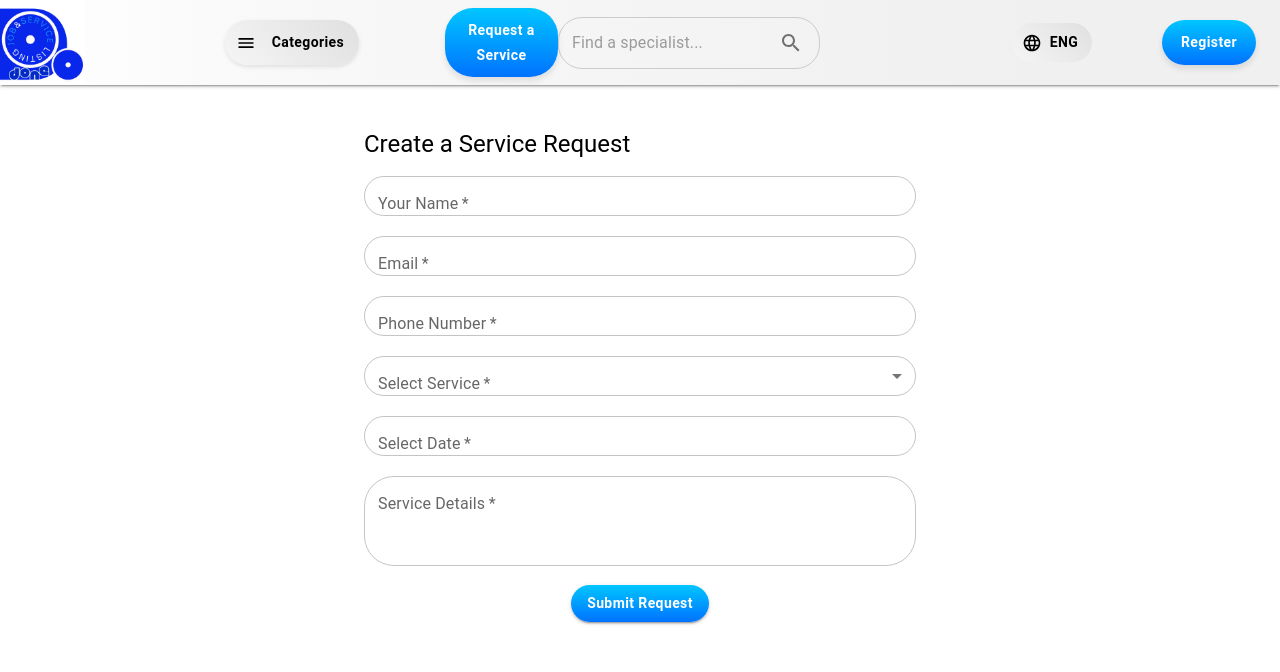
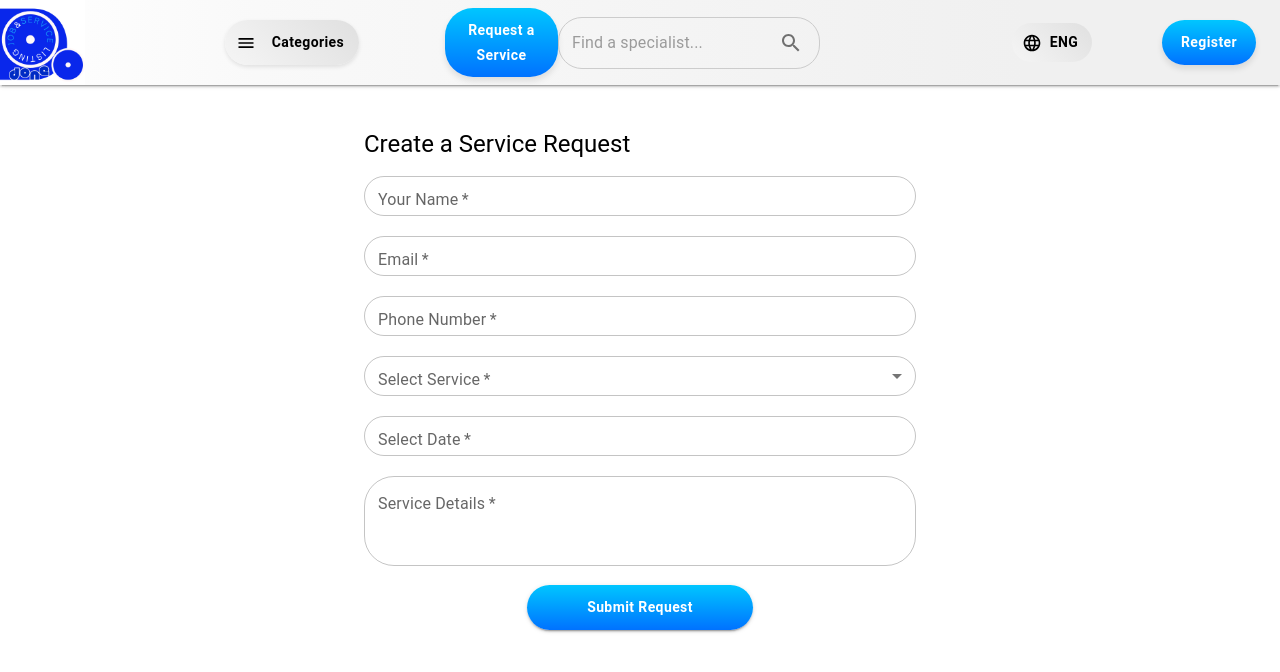
Before and after one commit to Vhkan/dodone, a Next.js app: page /request-service in a window 1280 px wide. Shown: the top 672 px of the page. Built offline with nearby package versions, Linux system fonts and the light colour scheme.

Commit message:
modify inputs and buttons to be of a consistent design

```diff
--- a/src/pages/request-service.tsx
+++ b/src/pages/request-service.tsx
@@ -83,7 +83,6 @@ const RequestServicePage: React.FC = () => {
             gap: 1, // controls vertical spacing between fields
           }}
         >
-          {/* Name Input */}
           <TextField
             fullWidth
             margin="dense"
@@ -95,13 +94,26 @@ const RequestServicePage: React.FC = () => {
             sx={{
               "& .MuiOutlinedInput-root": {
                 borderRadius: "30px",
-                padding: "2px",
-                height: "40px", // set a fixed height for input
+                height: "40px",
+                padding: "0",
+                "& input": {
+                  padding: "8px 14px",
                 },
-              "& .MuiInputLabel-root": { fontSize: "1rem" },
+              },
+              "& .MuiInputLabel-root": {
+                fontSize: "1rem",
+                transform: "translate(14px, 12px) scale(1)", // Initial position of label
+              },
+              "& .MuiInputLabel-root.Mui-focused": {
+                color: "#1976d2",
+                fontWeight: "bold",
+                transform: "translate(14px, -9px) scale(0.75)", // Move label up when focused
+              },
+              "& .MuiInputLabel-shrink": {
+                transform: "translate(14px, -9px) scale(0.75)", // Move label up when value is filled
+              },
             }}
           />
-
           {/* Email Input */}
           <TextField
             fullWidth
@@ -115,10 +127,24 @@ const RequestServicePage: React.FC = () => {
             sx={{
               "& .MuiOutlinedInput-root": {
                 borderRadius: "30px",
-                padding: "2px",
-                height: "40px", // set a fixed height for input
+                height: "40px",
+                padding: "0",
+                "& input": {
+                  padding: "8px 14px",
                 },
-              "& .MuiInputLabel-root": { fontSize: "1rem" },
+              },
+              "& .MuiInputLabel-root": {
+                fontSize: "1rem",
+                transform: "translate(14px, 12px) scale(1)",
+              },
+              "& .MuiInputLabel-root.Mui-focused": {
+                color: "#1976d2",
+                fontWeight: "bold",
+                transform: "translate(14px, -9px) scale(0.75)",
+              },
+              "& .MuiInputLabel-shrink": {
+                transform: "translate(14px, -9px) scale(0.75)",
+              },
             }}
           />
 
@@ -135,10 +161,24 @@ const RequestServicePage: React.FC = () => {
             sx={{
               "& .MuiOutlinedInput-root": {
                 borderRadius: "30px",
-                padding: "2px",
-                height: "40px", // set a fixed height for input
+                height: "40px",
+                padding: "0",
+                "& input": {
+                  padding: "8px 14px",
                 },
-              "& .MuiInputLabel-root": { fontSize: "1rem" },
+              },
+              "& .MuiInputLabel-root": {
+                fontSize: "1rem",
+                transform: "translate(14px, 12px) scale(1)",
+              },
+              "& .MuiInputLabel-root.Mui-focused": {
+                color: "#1976d2",
+                fontWeight: "bold",
+                transform: "translate(14px, -9px) scale(0.75)",
+              },
+              "& .MuiInputLabel-shrink": {
+                transform: "translate(14px, -9px) scale(0.75)",
+              },
             }}
           />
 
@@ -158,10 +198,24 @@ const RequestServicePage: React.FC = () => {
             sx={{
               "& .MuiOutlinedInput-root": {
                 borderRadius: "30px",
-                padding: "2px",
-                height: "40px", // set a fixed height for input
+                height: "40px",
+                padding: "0",
+                "& select": {
+                  padding: "8px 14px",
                 },
-              "& .MuiInputLabel-root": { fontSize: "1rem" },
+              },
+              "& .MuiInputLabel-root": {
+                fontSize: "1rem",
+                transform: "translate(14px, 12px) scale(1)",
+              },
+              "& .MuiInputLabel-root.Mui-focused": {
+                color: "#1976d2",
+                fontWeight: "bold",
+                transform: "translate(14px, -9px) scale(0.75)",
+              },
+              "& .MuiInputLabel-shrink": {
+                transform: "translate(14px, -9px) scale(0.75)",
+              },
             }}
           >
             <option value=""></option>
@@ -183,23 +237,27 @@ const RequestServicePage: React.FC = () => {
                   sx: {
                     "& .MuiOutlinedInput-root": {
                       borderRadius: "30px",
-            padding: "2px",
                       height: "40px",
+                      padding: "0 8px", // horizontal padding only
+                      alignItems: "center", // center content vertically
                     },
-          "& .MuiInputLabel-root": { fontSize: "1rem" },
                     "& input": {
-            paddingTop: "0px",
-            paddingBottom: "0px",
+                      padding: "0 !important", // remove default padding
                       height: "100%",
                       textAlign: "center",
+                      fontSize: "1rem",
+                    },
+                    "& .MuiInputLabel-root": {
+                      fontSize: "1rem",
+                      top: "-4px", // optional: adjust label positioning
                     },
                     "& .MuiInputAdornment-root": {
-            marginLeft: "0px",
+                      margin: "0",
                       position: "absolute",
-            right: "1em"
-          }
-        }
-      }
+                      right: "1em",
+                    },
+                  },
+                },
               }}
             />
           </LocalizationProvider>
@@ -211,7 +269,7 @@ const RequestServicePage: React.FC = () => {
             label="Service Details"
             name="details"
             multiline
-            rows={3} // reduced from 4 to 3
+            rows={3}
             value={formData.details}
             onChange={handleChange}
             required
@@ -219,7 +277,7 @@ const RequestServicePage: React.FC = () => {
               "& .MuiOutlinedInput-root": {
                 borderRadius: "30px",
                 padding: "4px",
-                height: "90px", // set a fixed height for multiline input
+                height: "90px",
               },
               "& .MuiInputLabel-root": { fontSize: "1rem" },
             }}
@@ -232,11 +290,20 @@ const RequestServicePage: React.FC = () => {
             sx={{
               background: "linear-gradient(to bottom, #00c6ff, #0072ff)",
               color: "white",
-              padding: "6px 16px", // reduced vertical padding
+              padding: "10px 60px",
               borderRadius: "2em",
               textTransform: "none",
-              marginTop: "0.5em", // reduced margin
+              marginTop: "0.5em",
               fontWeight: "bold",
+              "&:hover": {
+                background: "linear-gradient(to bottom, #3399ff, #0072ff)", // Subtle hover gradient
+                boxShadow: "0px 6px 12px rgba(0, 0, 0, 0.2)",
+                // transform: "scale(1.02)",
+              },
+              "&:focus": {
+                outline: "none",
+                boxShadow: "0px 0px 8px rgba(0, 191, 255, 0.5)",
+              },
             }}
           >
             Submit Request
```
Lines whose indentation alone changed are shown as unchanged.
